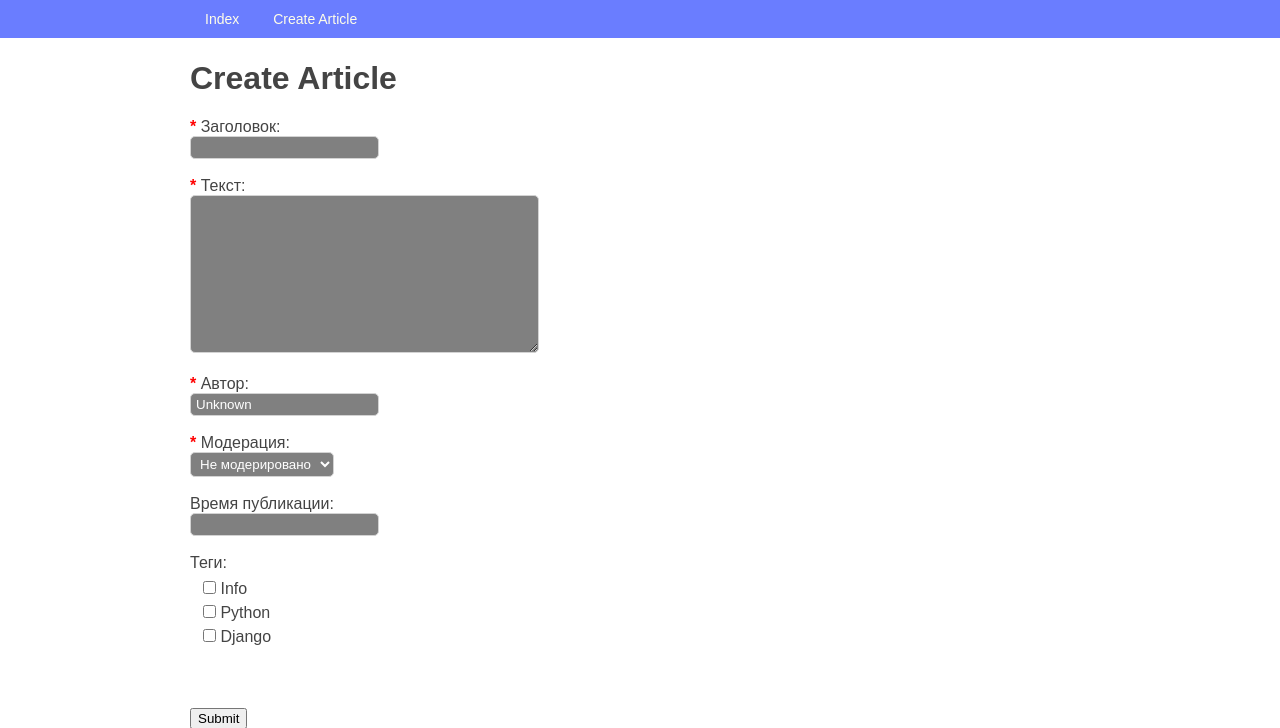
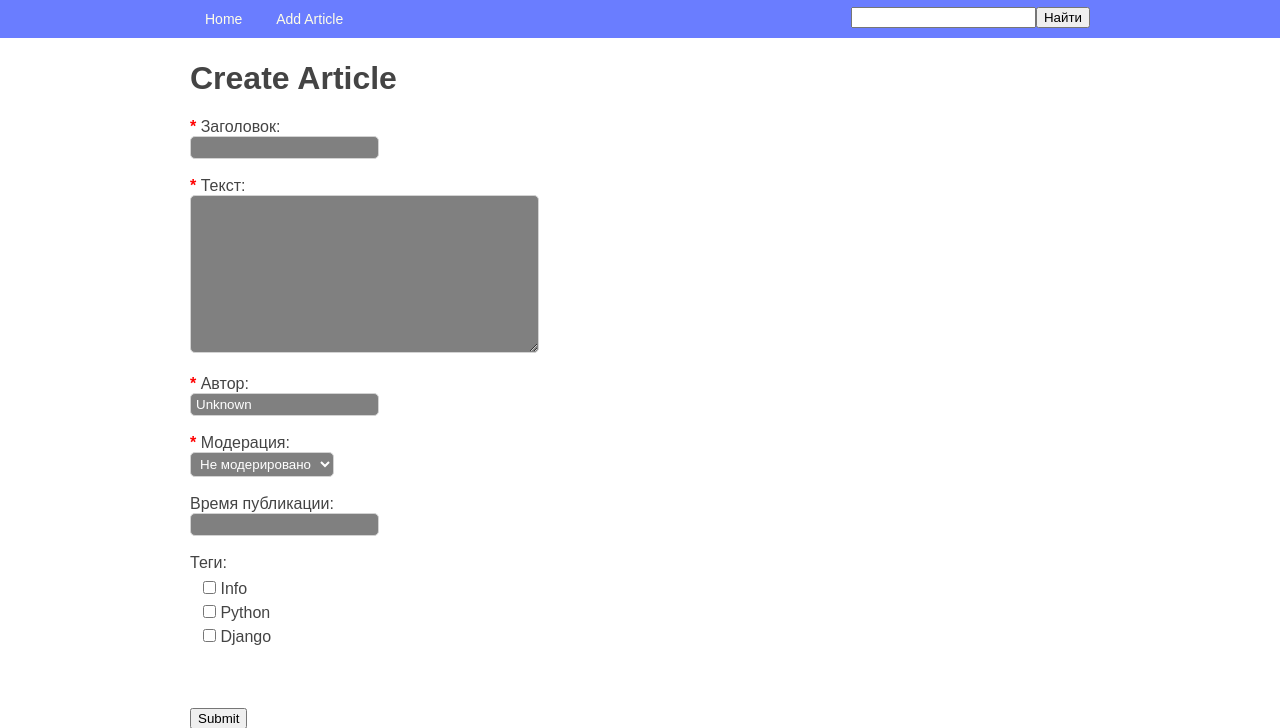
Before and after one commit to violettalivada/lab_68, a Django app: page /articles/add/ in a window 1280 px wide. Shown: the top 728 px of the page. Run offline with Django 3.2, Linux system fonts and the light colour scheme; data comes from the database, SQL or seed files in the repository; some libraries are stand-ins or nearby versions.

Commit message:
Поисковая форма перемещена в контекстный процессор и выводится в базовом шаблоне.

```diff
--- a/source/hello/settings.py
+++ b/source/hello/settings.py
@@ -64,6 +64,7 @@ TEMPLATES = [
                 'django.template.context_processors.request',
                 'django.contrib.auth.context_processors.auth',
                 'django.contrib.messages.context_processors.messages',
+                'webapp.context_processors.search_form',
             ],
         },
     },
--- /dev/null
+++ b/source/webapp/context_processors.py
@@ -0,0 +1,6 @@
+from webapp.forms import SimpleSearchForm
+
+
+def search_form(request):
+    form = SimpleSearchForm(request.GET)
+    return {'search_form': form}
--- a/source/webapp/templates/base.html
+++ b/source/webapp/templates/base.html
@@ -18,18 +18,18 @@
     <nav class="navbar">
         <div class="container">
             <ul class="menu">
-                <li><a href="{% url 'index' %}">Index</a></li>
-                <li><a href="{% url 'article_create' %}">Create Article</a></li>
+                <li><a href="{% url 'index' %}">Home</a></li>
+                <li><a href="{% url 'article_create' %}">Add Article</a></li>
                 {% block menu %}{% endblock %}
             </ul>
 
-{#            <div class="search-form">#}
-{#                <form action="{% url 'index' %}" method="GET">#}
-{#                    <input type="text" name="search">#}
-{#                    <input type="submit" value="Найти">#}
-{#                </form>#}
-{#            </div>#}
             {% block search %}
+                <div class="search-form">
+                    <form action="{% url 'index' %}" method="GET">
+                        {{ search_form.search }}
+                        <input type="submit" value="Найти">
+                    </form>
+                </div>
             {% endblock %}
         </div>
     </nav>
--- a/source/webapp/views.py
+++ b/source/webapp/views.py
@@ -21,7 +21,6 @@ class IndexView(ListView):
         if form.is_valid():
             search = form.cleaned_data['search']
             kwargs['search'] = search
-        kwargs['form'] = form
         return super().get_context_data(object_list=object_list, **kwargs)
 
     def get_queryset(self):
```
Also changed, not shown: source/webapp/templates/index.html (+0 -9 lines).
